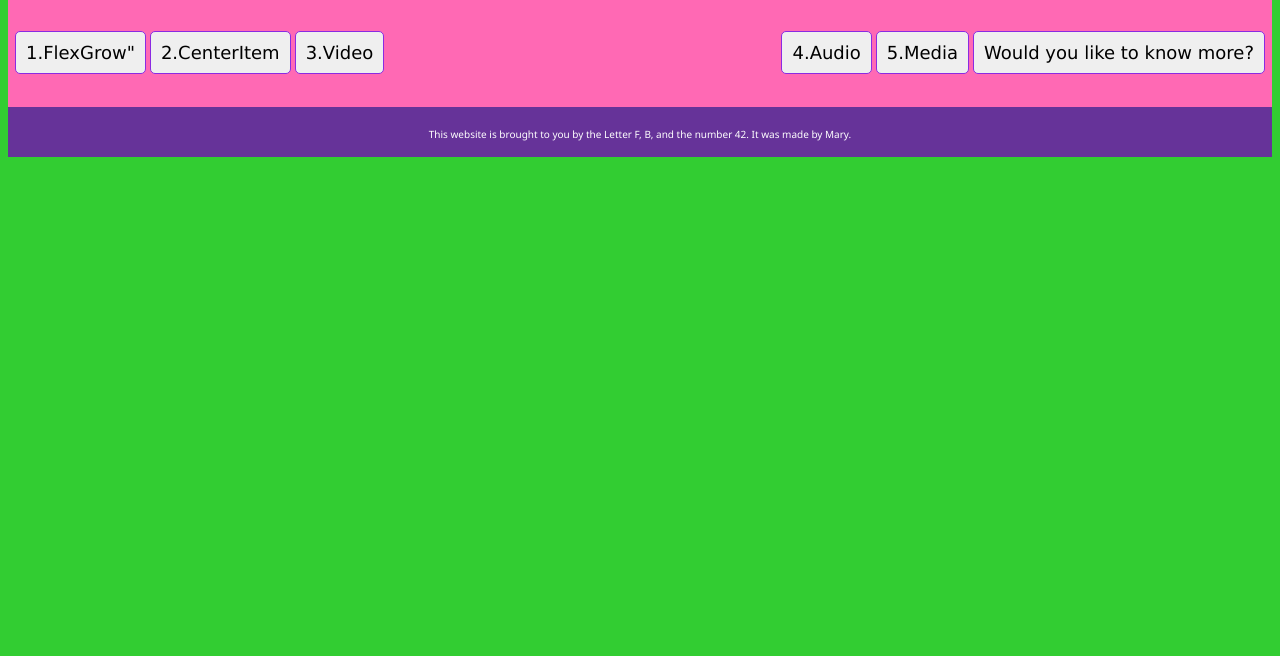
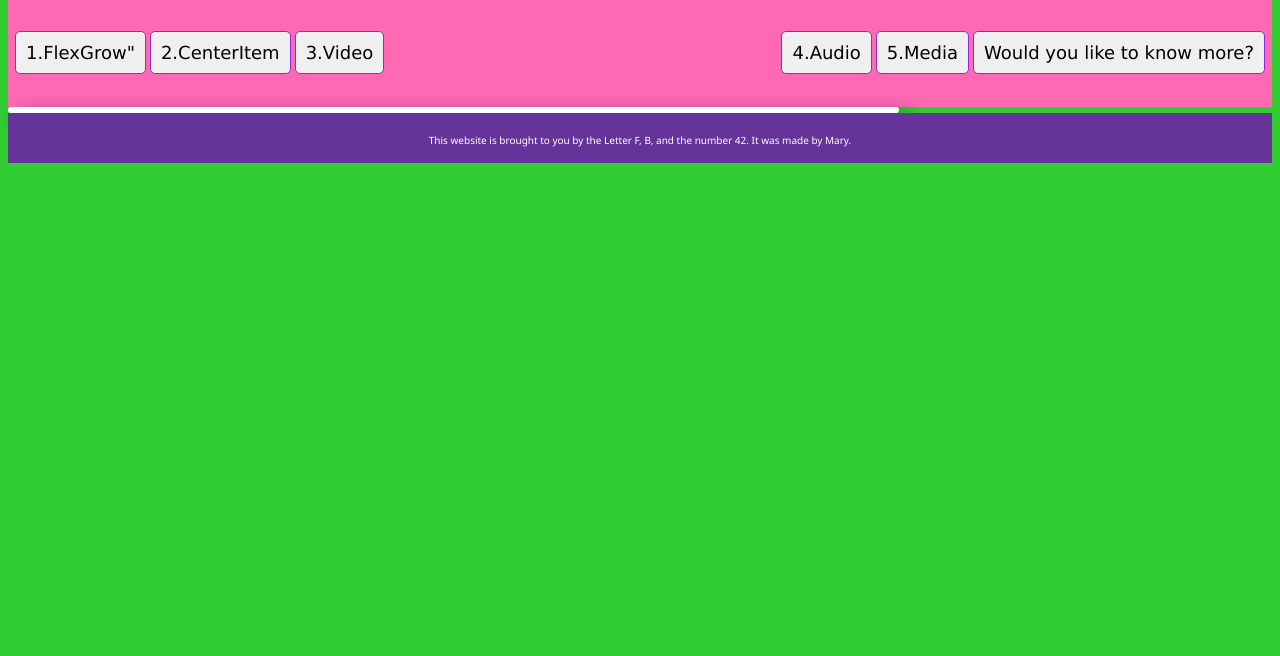
Before and after one commit to T47-Nguyen/Worksheet-5, a plain HTML site: page index.html in a window 1280 px wide. Shown: the part 144-800 px from the top of the page. Drawn offline with Linux system fonts and the light colour scheme.

Commit message:
Update index.html

```diff
--- a/index.html
+++ b/index.html
@@ -38,7 +38,7 @@
 
 
         <main>
-
+            <section class="button-top-img" src="http://www.placekitten.com/800/300"></section>
 
         </main>
         <footer>
```
